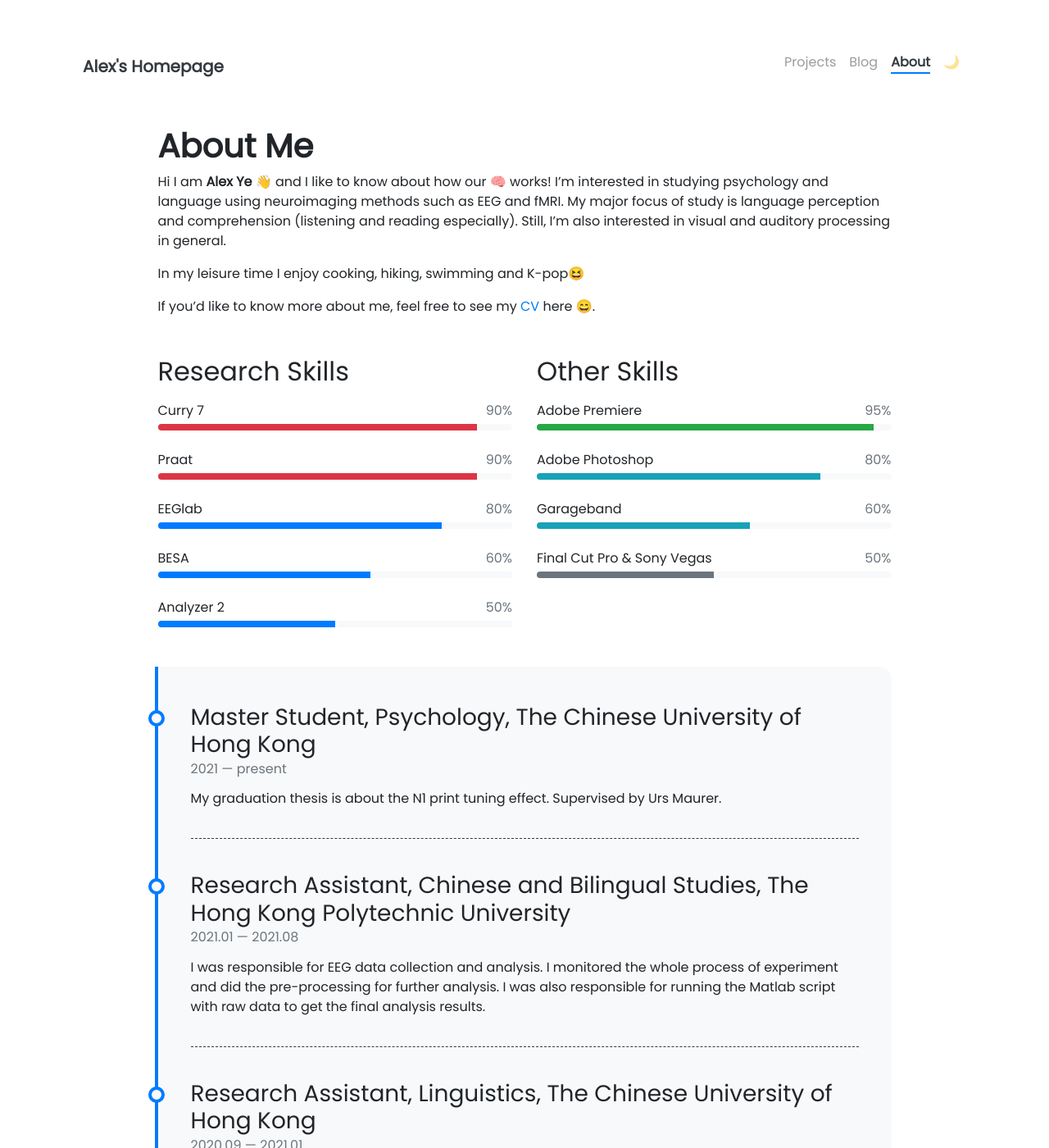
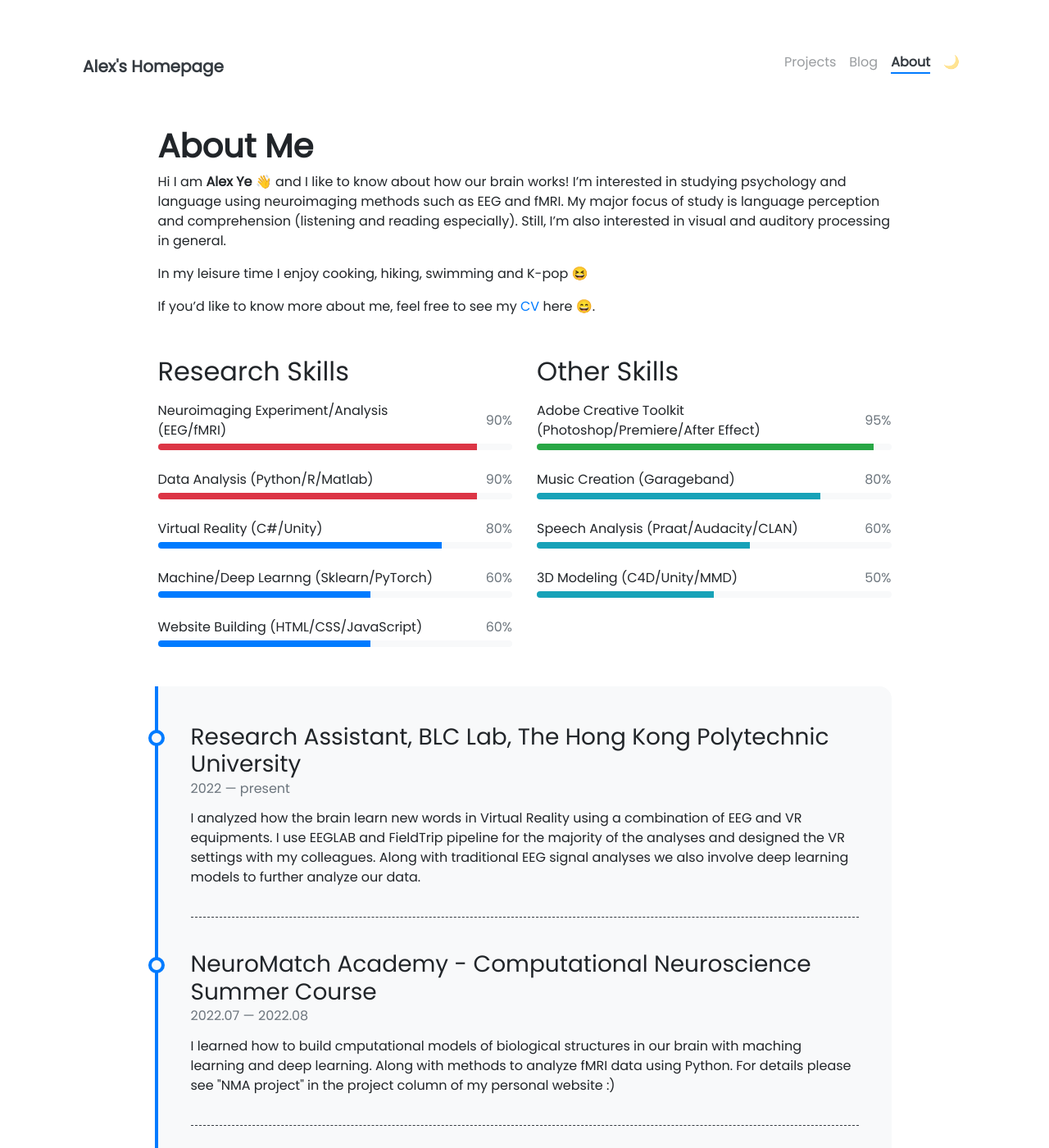
Before and after one commit to alexxyye/alexxyye.github.io, a Jekyll site: the page built from pages/about.md, in a window 1280 px wide and 1400 px high. Shown: the whole window at 82% size. Built offline with Jekyll 4.4.1, drawn with Linux system fonts in a browser that asks for light colours; nearby versions of some CDN libraries; emoji names are drawn with the system emoji font; some of the changed text lies outside the part shown.

Commit message:
update personal info on 'about'

```diff
--- a/_data/other-skills.yml
+++ b/_data/other-skills.yml
@@ -1,15 +1,15 @@
-- name: Adobe Premiere
+- name: Adobe Creative Toolkit (Photoshop/Premiere/After Effect)
   percentage: 95
   color: success
 
-- name: Adobe Photoshop
+- name: Music Creation (Garageband)
   percentage: 80
   color: info
 
-- name: Garageband
+- name: Speech Analysis (Praat/Audacity/CLAN)
   percentage: 60
   color: info
 
-- name: Final Cut Pro & Sony Vegas
+- name: 3D Modeling (C4D/Unity/MMD)
   percentage: 50
-  color: secondary
+  color: info
--- a/_data/research-skills.yml
+++ b/_data/research-skills.yml
@@ -1,19 +1,19 @@
-- name: Curry 7
+- name: Neuroimaging Experiment/Analysis (EEG/fMRI)
   percentage: 90
   color: danger
 
-- name: Praat
+- name: Data Analysis (Python/R/Matlab)
   percentage: 90
   color: danger
 
-- name: EEGlab
+- name: Virtual Reality (C#/Unity)
   percentage: 80
   color:
 
-- name: BESA
+- name: Machine/Deep Learnng (Sklearn/PyTorch)
   percentage: 60
   color:
 
-- name: Analyzer 2
-  percentage: 50
+- name: Website Building (HTML/CSS/JavaScript)
+  percentage: 60
   color:
--- a/_data/timeline.yml
+++ b/_data/timeline.yml
@@ -1,8 +1,25 @@
+
+- title: Research Assistant, BLC Lab, The Hong Kong Polytechnic University
+  from: 2022
+  to: present
+  supervisor: Prof. Andrew Ping Li
+  description: I analyzed how the brain learn new words in Virtual Reality using a combination of
+              EEG and VR equipments. I use EEGLAB and FieldTrip pipeline for the majority of the
+              analyses and designed the VR settings with my colleagues. Along with traditional EEG
+              signal analyses we also involve deep learning models to further analyze our data.
+
+- title: NeuroMatch Academy - Computational Neuroscience Summer Course
+  from: 2022.07
+  to: 2022.08
+  description: I learned how to build cmputational models of biological structures in our brain
+              with maching learning and deep learning. Along with methods to analyze fMRI data using
+              Python. For details please see "NMA project" in the project column of my personal website :)
+
 - title: Master Student, Psychology, The Chinese University of Hong Kong
   from: 2021
-  to: present
+  to: 2022
   supervisor: Prof. Urs Maurer
-  description: My graduation thesis is about the N1 print tuning effect. Supervised by Urs Maurer.
+  description: My graduation thesis is a meta-analysis about the N1 print tuning effect in EEG. Supervised by Urs Maurer.
 
 
 - title: Research Assistant, Chinese and Bilingual Studies, The Hong Kong Polytechnic University
--- a/pages/about.md
+++ b/pages/about.md
@@ -7,9 +7,9 @@ weight: 3
 
 # **About Me**
 
-Hi I am **{{ site.author.name }}** :wave: and I like to know about how our :brain:  works! I'm interested in studying psychology and language using neuroimaging methods such as EEG and fMRI. My major focus of study is language perception and comprehension (listening and reading especially). Still, I'm also interested in visual and auditory processing in general.
+Hi I am **{{ site.author.name }}** :wave: and I like to know about how our brain works! I'm interested in studying psychology and language using neuroimaging methods such as EEG and fMRI. My major focus of study is language perception and comprehension (listening and reading especially). Still, I'm also interested in visual and auditory processing in general.
 
-In my leisure time I enjoy cooking, hiking, swimming and K-pop:laughing:
+In my leisure time I enjoy cooking, hiking, swimming and K-pop :laughing:
 
 If you'd like to know more about me, feel free to see my [CV](https://github.com/alexxyye/alexxyye.github.io/blob/main/docs/CV221011.pdf) here :smile:.
 
```
Also changed, not shown: _projects/NMA Project.md (renamed from _projects/(1) NMA Project.md).
